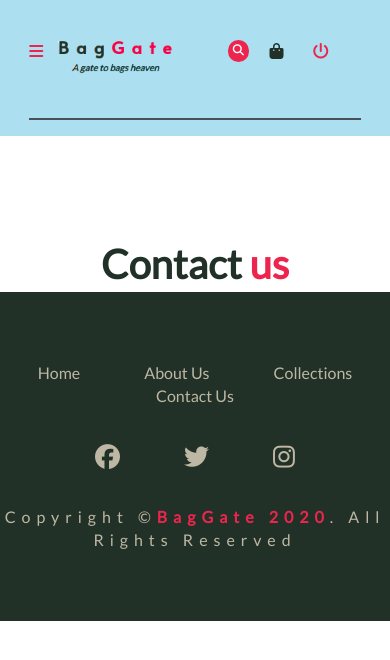
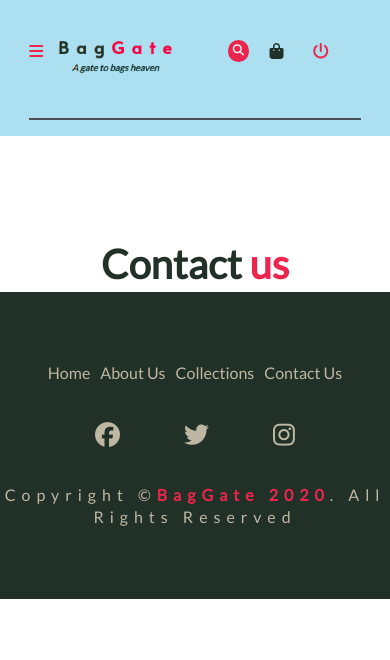
Before and after one commit to kapeiharshad/ecommerce-ui, a React (Create React App) app: page /contact in a window 390 px wide. Shown: the top 660 px of the page. Built offline with nearby package versions, Linux system fonts and the light colour scheme; the HTML template or start-up script is replaced by a standard one.

Commit message:
footer responsive done

```diff
--- a/src/components/footer/Footer.css
+++ b/src/components/footer/Footer.css
@@ -40,3 +40,15 @@
   color: var(--primaryColor);
   font-weight: bold;
 }
+
+@media screen and (max-width: 530px) {
+  .footer-link {
+    padding: 0 16px;
+  }
+}
+
+@media screen and (max-width: 395px) {
+  .footer-link {
+    padding: 0 5px;
+  }
+}
```
